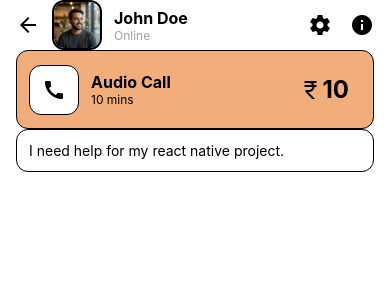
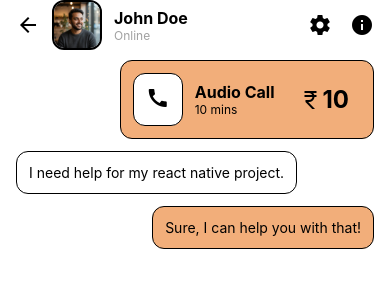
Before and after one commit to brijeshkumar-chavda/DemoApp, a React Native app: screen / in a window 390 px wide. Shown: the top 300 px of the page. Built offline with nearby package versions, Linux system fonts and the light colour scheme.

Commit message:
feat: Implement dynamic message display in `MessageBox` component with `isMine` prop and update chat screen layout.

```diff
--- a/src/components/AudioCallBox/style.tsx
+++ b/src/components/AudioCallBox/style.tsx
@@ -10,8 +10,9 @@ export const styles = StyleSheet.create({
     borderWidth: 1,
     padding: 12,
     flexDirection: 'row',
-    alignItems: 'center',
+    alignSelf: 'flex-end',
     gap: 12,
+    marginBottom: 12,
   },
 
   audioCallIconContainer: {
--- a/src/components/MessageBox/index.tsx
+++ b/src/components/MessageBox/index.tsx
@@ -1,10 +1,20 @@
 import { Text, View } from 'react-native';
 import { styles } from './styles';
 
-const MessageBox = () => {
+type Props = {
+  isMine?: boolean;
+  message: string;
+};
+
+const MessageBox = (props: Props) => {
   return (
-    <View style={styles.container}>
-      <Text>I need help for my react native project.</Text>
+    <View
+      style={[
+        styles.container,
+        props.isMine ? styles.sentMessage : styles.receivedMessage,
+      ]}
+    >
+      <Text>{props.message}</Text>
     </View>
   );
 };
--- a/src/components/MessageBox/styles.tsx
+++ b/src/components/MessageBox/styles.tsx
@@ -9,5 +9,14 @@ export const styles = StyleSheet.create({
     padding: 12,
     flexDirection: 'row',
     alignItems: 'center',
+    marginBottom: 12,
+  },
+  receivedMessage: {
+    backgroundColor: colors.white,
+    alignSelf: 'flex-start',
+  },
+  sentMessage: {
+    backgroundColor: colors.accentColor,
+    alignSelf: 'flex-end',
   },
 });
--- a/src/components/UserHeader/styles.tsx
+++ b/src/components/UserHeader/styles.tsx
@@ -7,6 +7,7 @@ export const styles = StyleSheet.create({
   container: {
     flexDirection: 'row',
     alignItems: 'center',
+    marginBottom: 10,
   },
 
   backButtonContainer: {
--- a/src/screens/ChatScreen/index.tsx
+++ b/src/screens/ChatScreen/index.tsx
@@ -11,7 +11,8 @@ const ChatScreen = () => {
     <SafeAreaView style={styles.container}>
       <UserHeader />
       <AudioCallBox />
-      <MessageBox />
+      <MessageBox message="I need help for my react native project." />
+      <MessageBox isMine message="Sure, I can help you with that!" />
     </SafeAreaView>
   );
 };
```
